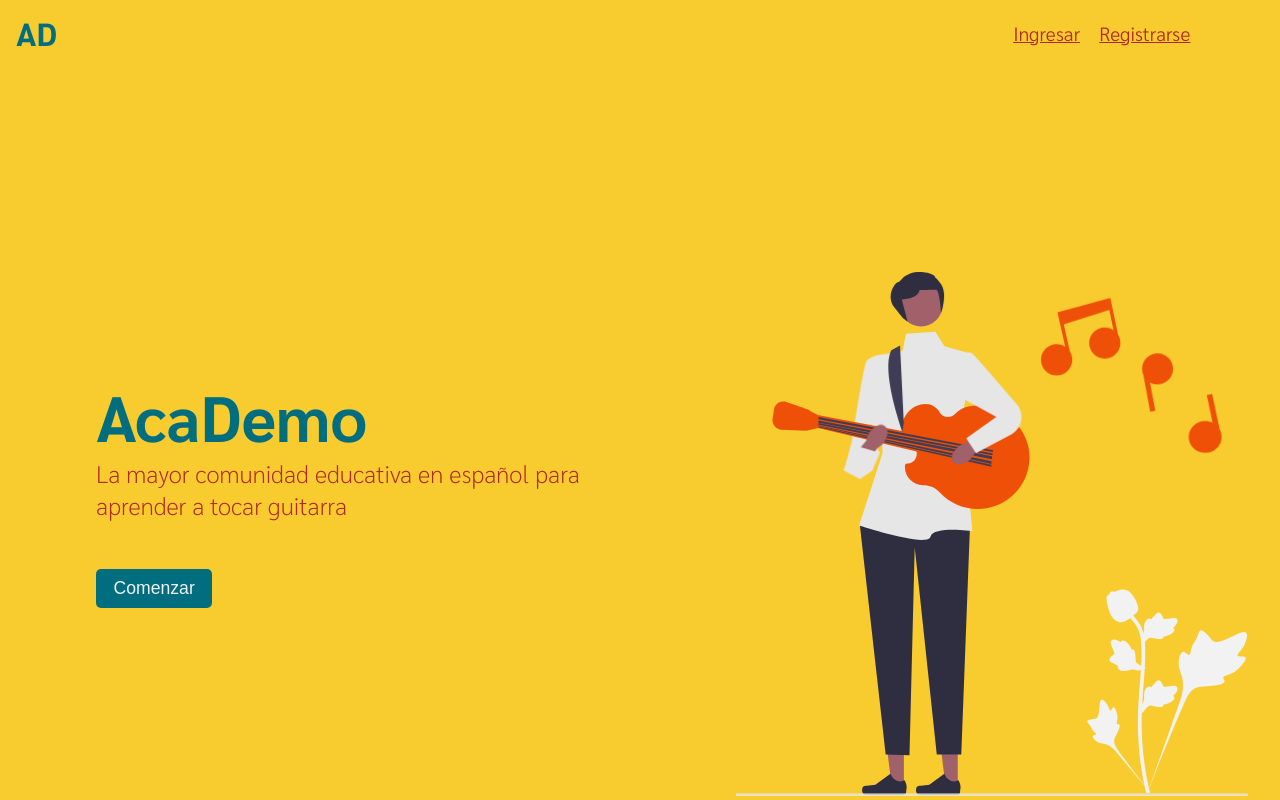
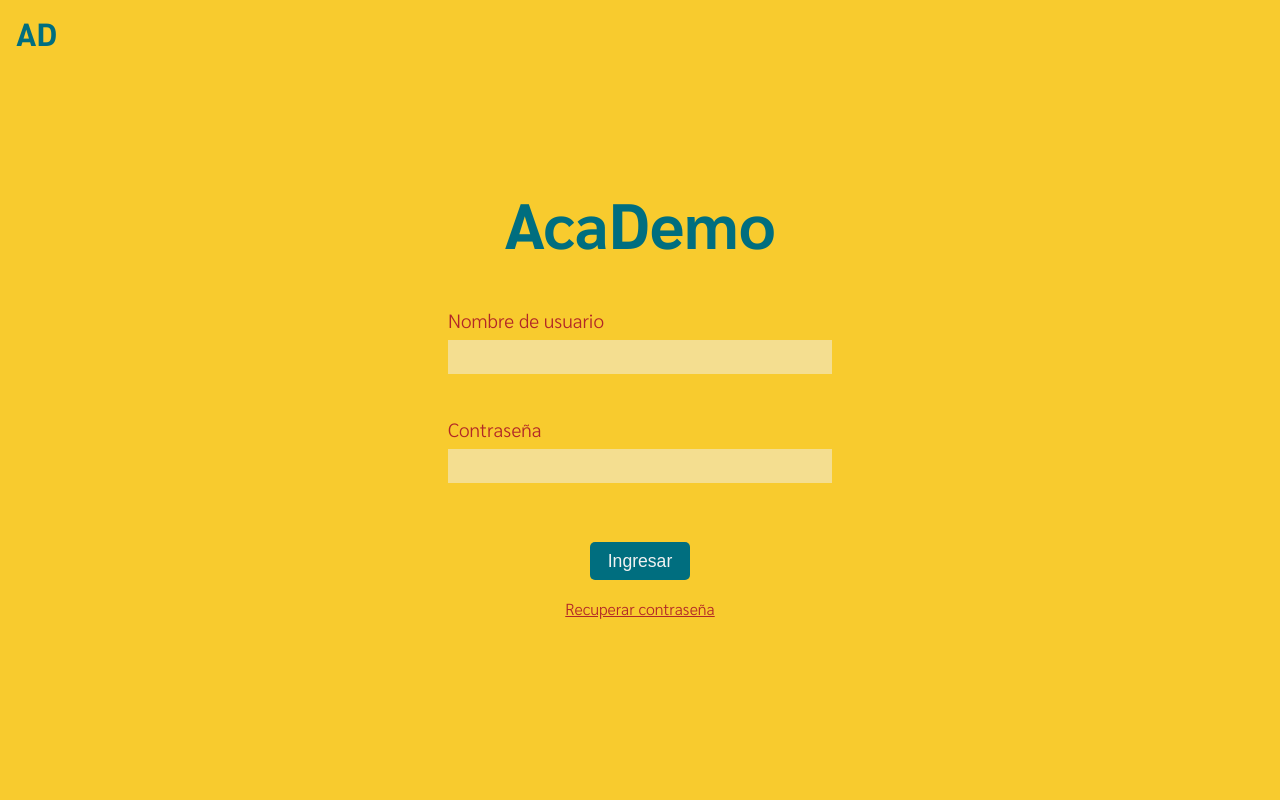
Before and after one commit to Psicopatologia/academo, a React (Create React App) app: page /login in a window 1280 px wide. Built offline with nearby package versions, Linux system fonts and the light colour scheme.

Commit message:
Implemented React Router

```diff
--- a/src/components/Header.js
+++ b/src/components/Header.js
@@ -4,7 +4,7 @@ import '../styles/Header.scss'
 function Header({ children }) {
     return (
         <nav className="navbar">
-            <a className="navbar__logo" href="#">
+            <a className="navbar__logo" href="/">
                 AD
             </a>
             <div className="navbar__menu">
--- a/src/components/StarRating.js
+++ b/src/components/StarRating.js
@@ -1,6 +1,4 @@
-import { render } from "@testing-library/react";
 import React from "react";
-import { ReactComponent as Star } from '../assets/star.svg'
 import '../styles/StarRating.scss'
 function StarRating({ rating }) {
     return (
--- a/src/pages/ClassPage.js
+++ b/src/pages/ClassPage.js
@@ -25,7 +25,7 @@ function ClassPage({ move }) {
                     </span>
                     <Arrow />
                     <DropdownUser active={userMenu}>
-                        <a onClick={() => move(0)} className="dropdownUser__link" href="#">Salir</a>
+                        <a className="dropdownUser__link" href="/">Salir</a>
                     </DropdownUser>
                 </div>
             </Header>
@@ -58,7 +58,7 @@ function ClassPage({ move }) {
                     <div className="ratingContainer">
                         {
                             users.map(
-                                (user) => (
+                                (user, index) => (
                                     <div className="ratingContainer__item">
                                         <div className="ratingContainer__item__imgContainer">
                                             <img className="ratingContainer__item__imgContainer__img" src={user.picture.large} />
--- a/src/pages/Home.js
+++ b/src/pages/Home.js
@@ -5,16 +5,13 @@ import { ReactComponent as GuitarIllustration } from '../assets/playGuitar.svg'
 import '../styles/Home.scss'
 
 function Home(props) {
-    const goLogin = () => {
-        props.move(1);
-    }
     return (
         <React.Fragment>
             <Header>
-                <a className='navbar__menu__link' onClick={goLogin} href='#'>
+                <a className='navbar__menu__link' href='/login'>
                     Ingresar
                 </a>
-                <a className='navbar__menu__link' onClick={goLogin} href='#'>
+                <a className='navbar__menu__link' href='/login'>
                     Registrarse
                 </a>
             </Header>
@@ -22,7 +19,7 @@ function Home(props) {
                 <div className='homePage__leftContainer'>
                     <h1 className="homePage__leftContainer__title">AcaDemo</h1>
                     <p className="homePage__leftContainer__text">La mayor comunidad educativa en español para aprender a tocar guitarra</p>
-                    <a onClick={goLogin} href='#'>
+                    <a href='/login'>
                         <Button className="btn--blue homePage__leftContainer__button">Comenzar</Button>
                     </a>
                 </div>
--- a/src/pages/Login.js
+++ b/src/pages/Login.js
@@ -4,7 +4,7 @@ import { Button } from '../components/Button';
 import { LoadAnimation } from "../components/LoadAnimation";
 import '../styles/Login.scss'
 
-function Login({ move }) {
+function Login() {
     const form = React.useRef(null);
     const [loading, setLoading] = React.useState(false)
 
@@ -19,7 +19,7 @@ function Login({ move }) {
             }
             setTimeout(() => {
                 setLoading(false)
-                move(2)
+                window.location.replace("/class");
             }
                 , 1000
             )
--- a/src/routes/App.js
+++ b/src/routes/App.js
@@ -1,25 +1,19 @@
 import React from "react";
-import { ClassPage } from "../pages/ClassPage";
+import { BrowserRouter, Routes, Route } from 'react-router-dom'
 import { Home } from '../pages/Home'
 import { Login } from "../pages/Login";
+import { ClassPage } from "../pages/ClassPage";
 import '../styles/global.scss'
 
 function App() {
-  const [page, setPage] = React.useState(0);
-  const render = () => {
-    switch (page) {
-      case 0:
-        return <Home move={setPage} />
-      case 1:
-        return <Login move={setPage} />
-      case 2:
-        return <ClassPage move={setPage} />
-      default:
-        return <Home />
-    }
-  }
   return (
-    render()
+    <BrowserRouter>
+      <Routes>
+        <Route path="/" element={<Home />} />
+        <Route path="/login" element={<Login />} />
+        <Route path="/class" element={<ClassPage />} />
+      </Routes>
+    </BrowserRouter>
   );
 }
 
```
Also changed, not shown: package.json (+1 -6 lines), 1 other file (tests, documents, lock files or other folders).
